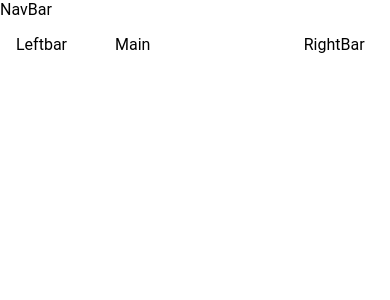
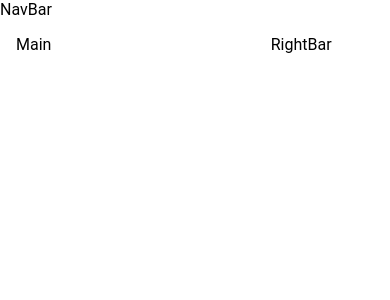
Before and after one commit to RiazCKhan/HAF_mini, a React (Create React App) app in the folder frontend/: page / in a window 390 px wide. Shown: the top 300 px of the page. Built offline with nearby package versions, Linux system fonts and the light colour scheme.

Commit message:
add mobile breakpoint

```diff
--- a/frontend/src/components/Leftbar.jsx
+++ b/frontend/src/components/Leftbar.jsx
@@ -1,7 +1,11 @@
 import { Box } from "@mui/material";
 
 const Leftbar = () => {
-  return <Box sx={{ flex: 1, p: 2 }}>Leftbar</Box>;
+  return (
+    <Box sx={{ flex: 1, p: 2, display: { xs: "none", sm: "block" } }}>
+      Leftbar
+    </Box>
+  );
 };
 
 export default Leftbar;
```
